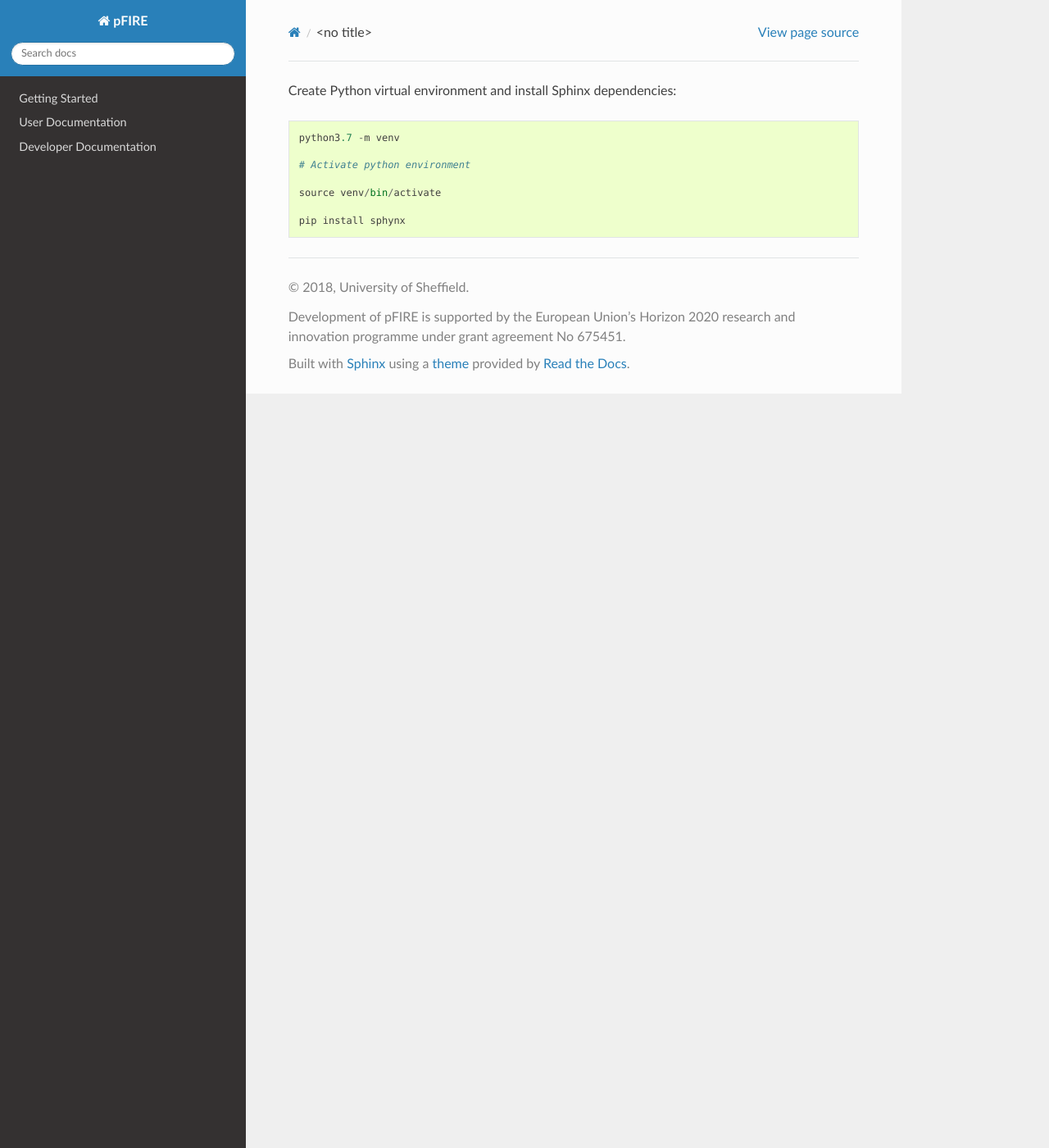
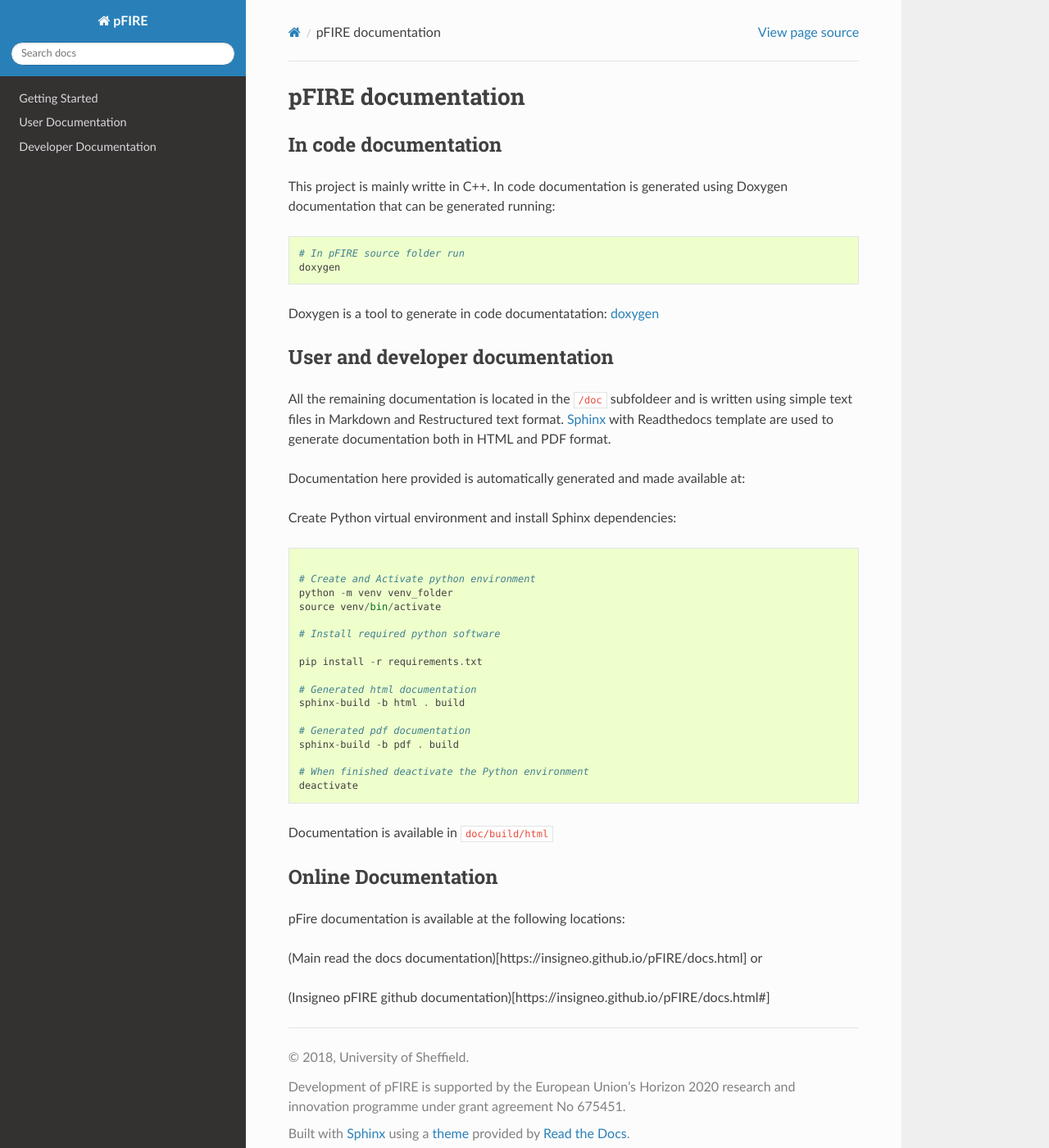
Before and after one commit to INSIGNEO/pFIRE, a Sphinx documentation site: the page built from doc/README.md, in a window 1280 px wide and 1400 px high. Shown: the whole window at 82% size. Built offline with Sphinx 7.4.7 and the Read the Docs theme 2.0.0, drawn with Linux system fonts in a browser that asks for light colours.

Commit message:
Added initial documentation generation instructions

````diff
--- a/doc/README.md
+++ b/doc/README.md
@@ -1,14 +1,59 @@
+# pFIRE documentation
+
+### In code documentation
+This project is mainly writte in C++. In code documentation is generated using
+Doxygen documentation that can be generated running:
+
+
+```
+# In pFIRE source folder run
+doxygen
+
+```
+
+Doxygen is a tool to generate in code documentatation: [doxygen](https://www.doxygen.nl)
+
+### User and developer documentation
+
+All the remaining documentation is located in the `/doc` subfoldeer and is
+written using simple text files in Markdown and Restructured text format.
+[Sphinx](https://www.sphinx-doc.org/en/master/) with Readthedocs template are used
+to generate documentation both in HTML and PDF format.
+
+Documentation here provided is automatically generated and made available at:
 
 Create Python virtual environment and install Sphinx dependencies:
 
 
+
 ```
-python3.7 -m venv
 
-# Activate python environment
-
+# Create and Activate python environment
+python -m venv venv_folder
 source venv/bin/activate
 
-pip install sphynx
+# Install required python software
+
+pip install -r requirements.txt
+
+# Generated html documentation
+sphinx-build -b html . build
+
+# Generated pdf documentation
+sphinx-build -b pdf . build
+
+# When finished deactivate the Python environment
+deactivate
 
 ```
+
+Documentation is available in `doc/build/html`
+
+### Online Documentation
+
+pFire documentation is available at the following locations:
+
+(Main read the docs documentation)[https://insigneo.github.io/pFIRE/docs.html]
+or
+
+(Insigneo pFIRE github documentation)[https://insigneo.github.io/pFIRE/docs.html#]
````
